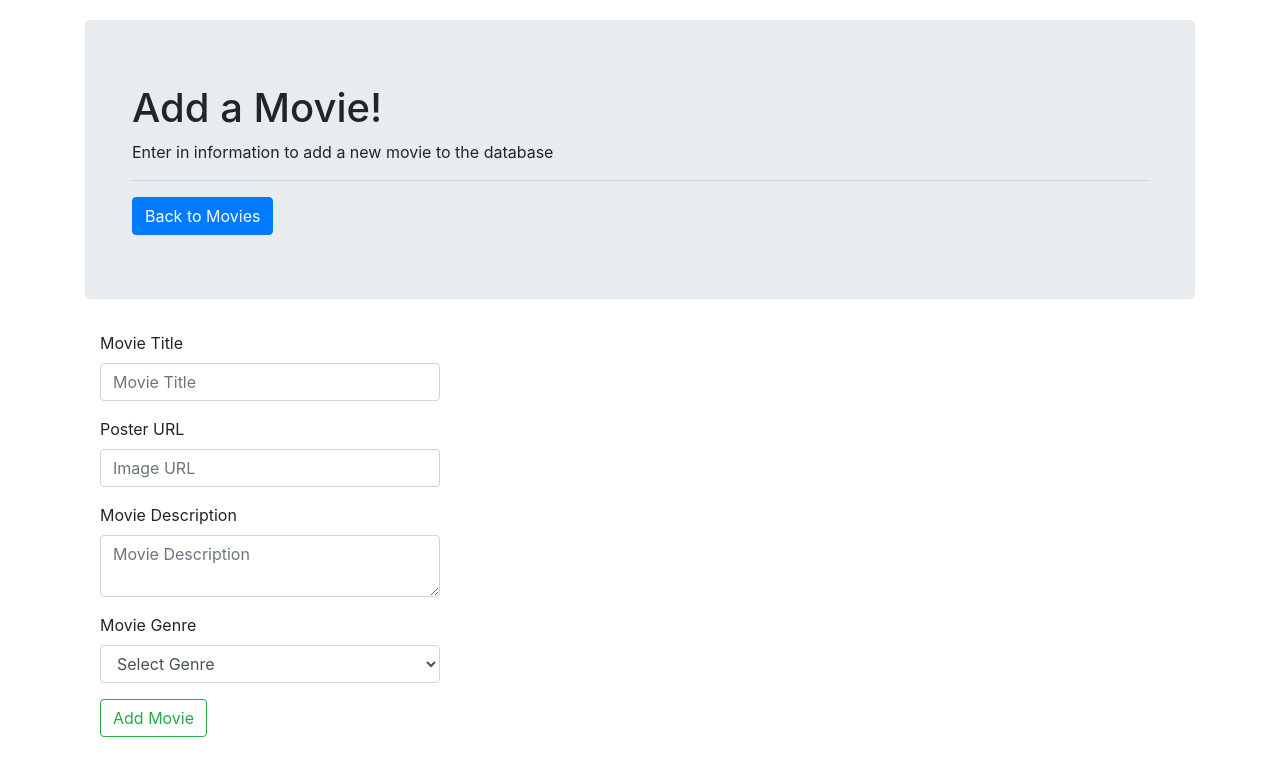
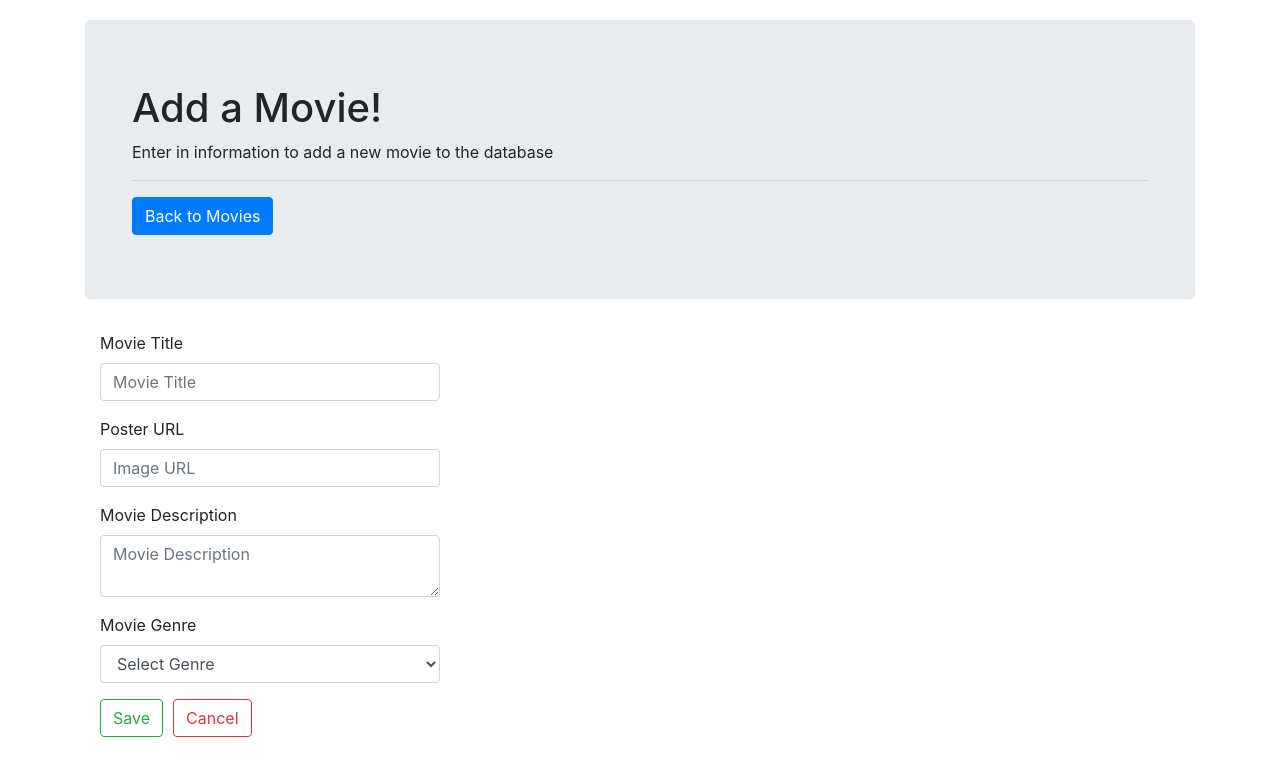
Before and after one commit to stavkidron-coder/movie-sagas, a React (Create React App) app: page /#/addMovie in a window 1280 px wide. Shown: the top 776 px of the page. Built offline with nearby package versions, Linux system fonts and the light colour scheme.

Commit message:
added cancel button to addMovies and fixed select input

```diff
--- a/src/components/AddMovie/AddMovie.css
+++ b/src/components/AddMovie/AddMovie.css
@@ -5,3 +5,7 @@
   .body {
       text-align: left;
   }
+
+.button {
+      margin-right: 10px;
+}
--- a/src/components/AddMovie/AddMovie.js
+++ b/src/components/AddMovie/AddMovie.js
@@ -75,8 +75,13 @@ class AddMovie extends Component {
                     <FormGroup>
                         <Col xs="4">
                             <Label htmlFor="genreInput">Movie Genre</Label>
-                            <Input type="select" name="genres" id="genreInput" onChange={(event) => this.handleChange(event, 'genre_id')}>
-                                <option value={0}>Select Genre</option>
+                            <Input
+                                type="select"
+                                name="genres"
+                                id="genreInput"
+                                onChange={(event) => this.handleChange(event, 'genre_id')}
+                            >
+                                <option value="">Select  Genre</option>
                                 <option value={1}>Adventure</option>
                                 <option value={2}>Animated</option>
                                 <option value={3}>Biographical</option>
@@ -96,7 +101,19 @@ class AddMovie extends Component {
 
                     <FormGroup>
                         <Col>
-                            <Button outline color="success" onClick={this.submitBtn}>Add Movie</Button>
+                            <Button
+                                className="button"
+                                outline
+                                color="success"
+                                onClick={this.submitBtn}>
+                                    Save
+                            </Button>
+                            <Button
+                                className="button"
+                                outline color="danger"
+                                onClick={this.homeBtn}>
+                                    Cancel
+                            </Button>
                         </Col>
                     </FormGroup>
                 </Form>
--- a/src/components/Movies/Movies.js
+++ b/src/components/Movies/Movies.js
@@ -47,7 +47,9 @@ class Movies extends Component {
 
                                 <CardBody>
                                     <CardTitle tag="h5" className="cardTitle">
-                                        <h5>{movie.title}</h5>
+                                        <div>
+                                            <h5>{movie.title}</h5>
+                                        </div>
                                     </CardTitle>
                                 </CardBody>
 
```
